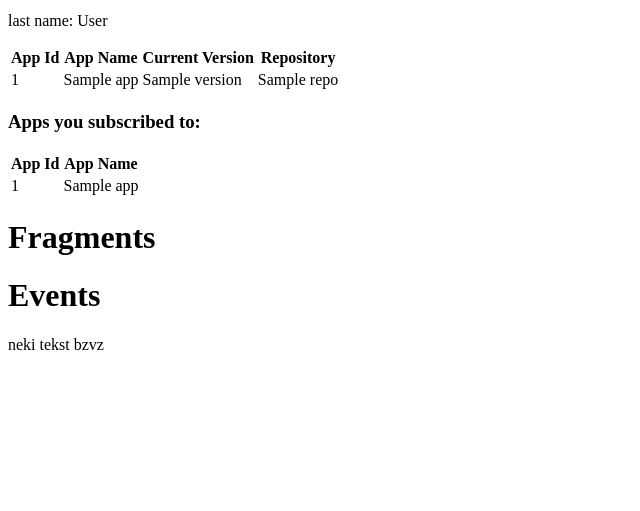
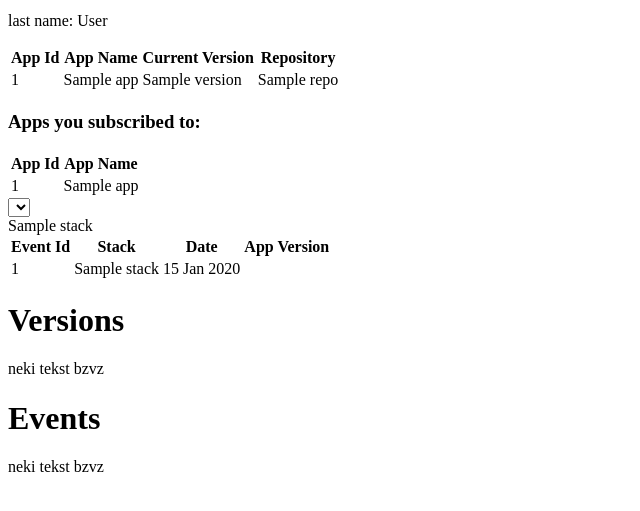
Before and after one commit to krokodilj/nwtprojekat, a Node project: template public/views/dashboard.html in a window 1280 px wide. Shown: the part 197-708 px from the top of the page, without its empty margins (0-640 px from the left). Run offline with Node 20 templates, Linux system fonts and the light colour scheme; the template is opened without the code that fills it: most values are stand-ins (such as "Sample title", 1, 10 or a date in 2020); lists and menus that the app fills with data are empty.

Commit message:
Enabling user to filter events by fragments

```diff
--- a/model/app.js
+++ b/model/app.js
@@ -22,5 +22,4 @@
 
 
 
-
 }));
--- a/public/views/dashboard.html
+++ b/public/views/dashboard.html
@@ -52,11 +52,42 @@
                         </md-tab>
                         <md-tab label="Fragments">
                             <md-content class="md-padding">
-                                <h1 class="md-display-2">Fragments</h1>
 
+                                <!-- here goes selection by fragments || event.fragment for event in eventsData -->
+                                <select ng-model="selectedFragment" ng-options="event.fragment for event in dashboardCtrl.eventsData" id="selectedFragment">
+                                </select>
+                               <!-- FRAGMENTS TABLE-->
+                               <div>{{selectedFragment.stack}}</div>
+
+                               <table class="table table-hover">
+                                    <thead>
+                                        <th>Event Id</th>
+                                        <th>Stack</th>
+                                        <th>Date</th>
+                                        <th>App Version</th>
+                                    </thead>
+                                    <tbody>
+                                        <tr ng-click="" ng-repeat="e in dashboardCtrl.eventsData| filter:{  fragment : selectedFragment.fragment  }">
+                                            <td>{{e._id}}</td>
+                                            <td>{{e.stack}}</td>
+                                            <td>{{e.date}}</td>
+                                            <td>{{e.__v}}</td>
+                                        </tr>
+                                    </tbody>
+                                </table>
+                               <!--END OF FRAGMENTS TABLE -->
 
                             </md-content>
                         </md-tab>
+                        <md-tab label="Versions">
+                            <md-content class="md-padding">
+                                <h1 class="md-display-2">Versions</h1>
+
+                                <p ng-click="dashboardCtrl.selectApp()"> neki tekst bzvz </p>
+
+                            </md-content>
+                        </md-tab>
+
                         <md-tab label="Events">
                             <md-content class="md-padding">
                                 <h1 class="md-display-2">Events</h1>
```
Also changed, not shown: public/javascripts/dashboard.js (+7 -0 lines), routes/api.js (+11 -0 lines).
